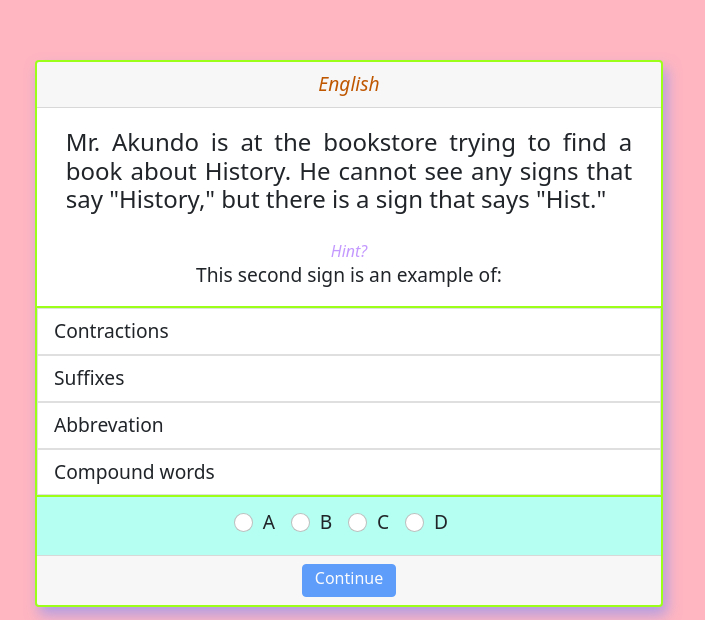
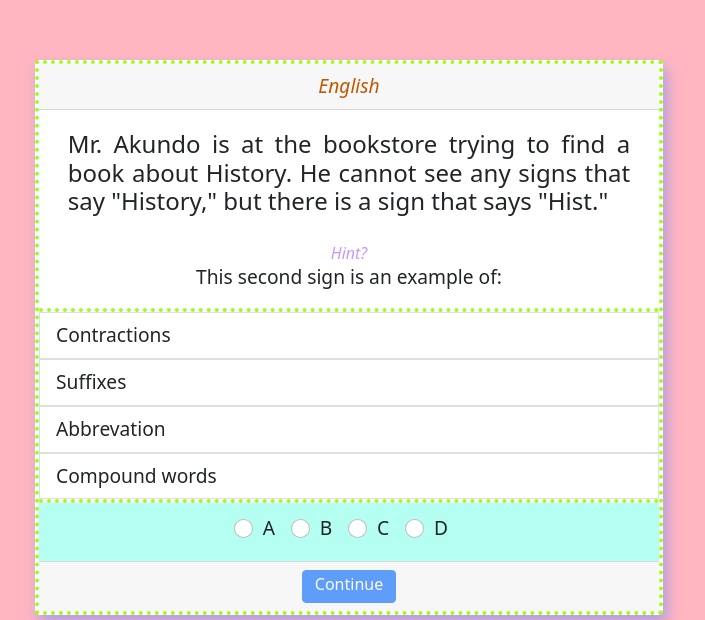
Before and after one commit to Jack-Aaron/examfairy, a React (Create React App) app: page / in a window 1280 px wide. Shown: the part 180-800 px from the top of the page, without its empty margins (291-996 px from the left). Built offline with nearby package versions, Linux system fonts and the light colour scheme.

Commit message:
appjs code clean

```diff
--- a/src/App.css
+++ b/src/App.css
@@ -3,6 +3,12 @@
   text-align: center;
   width: 100vw;
   height: 100vh;
+  min-height: 100vh;
+  display: flex;
+  flex-direction: column;
+  align-items: center;
+  justify-content: center;
+  background-color: lightpink;
 }
 
 .App-logo {
@@ -19,11 +25,6 @@
 .App-header {
   background-color: #282c34;
   min-height: 100vh;
-  display: flex;
-  flex-direction: column;
-  align-items: center;
-  justify-content: center;
-  font-size: calc(10px + 2vmin);
   color: white;
 }
 
--- a/src/App.js
+++ b/src/App.js
@@ -1,75 +1,40 @@
 import React, { useEffect, useState } from 'react';
-// import { Transition } from 'react-transition-group';
-import './App.css';
 import 'bootstrap/dist/css/bootstrap.min.css';
 import Container from 'react-bootstrap/Container'
 import Question from './components/Question';
 import QUESTIONS from './questions';
+import shuffle from './shuffle';
+import './App.css';
 
-function App() {
-
-  const shuffle = (array) => { //https://bit.ly/3eNujre
-    var currentIndex = array.length, temporaryValue, randomIndex;
-
-    // While there remain elements to shuffle...
-    while (0 !== currentIndex) {
-
-      // Pick a remaining element...
-      randomIndex = Math.floor(Math.random() * currentIndex);
-      currentIndex -= 1;
-
-      // And swap it with the current element.
-      temporaryValue = array[currentIndex];
-      array[currentIndex] = array[randomIndex];
-      array[randomIndex] = temporaryValue;
-    }
-    return array;
-  }
-
+const App = () => {
+  // prepares questions & answers and sets state
+  useEffect(() => prepareQuestions(), []);
   const [questionsState, setQuestionsState] = useState();
-
   const prepareQuestions = () => {
-    //   let latestProgress = JSON.parse(localStorage.getItem('latest_progress'));
-    //   if (latestProgress) {
-    //     let shuffledQuestions = shuffle(latestProgress);
-    //     console.log(shuffledQuestions);
-    //     shuffledQuestions = shuffledQuestions.map((question) => {
-    //       shuffle(question.answers)
-    //       setQuestionsState(shuffledQuestions)
-    //     })
-    //   }
-    // else {
-
-    let shuffledQuestions = shuffle(QUESTIONS);
+    let shuffledQuestions = shuffle(QUESTIONS); // input of a question set
     shuffledQuestions = shuffledQuestions.map((question) => {
-      shuffle(question.answers);
+      shuffle(question.answers); // shuffles answers within the questions
       setQuestionsState(shuffledQuestions)
     })
-  }
-
-  useEffect(() => prepareQuestions(), []);
-
-  const [session, setSession] = useState(true);
-
-  const endSession = () => {
-    setSession(false)
-  }
+  };
+  // test ends
+  const [session, setSession] = useState(true)
+  const endSession = () => setSession(false)
 
   return (
-    <div className='App' style={{ backgroundColor: 'lightpink' }}>
-      <Container fluid style={{ display: session ? 'inherit' : 'none', paddingTop: '30vh' }}>
-        {
-          questionsState !== undefined ?
-            <Question style={{ minWidth: '600px' }} questionsState={questionsState} setQuestionsState={setQuestionsState} endSession={endSession} shuffle={shuffle}
-            />
-            :
-            <div>All done!</div>
-        }
+    <Container className='App' fluid
+      style={{
+        display: session ? 'block' : 'none',
+        paddingTop: '30vh'
+      }}>
+      {questionsState !== undefined ?
+        <Question style={{ minWidth: '600px' }}
+          questionsState={questionsState}
+          setQuestionsState={setQuestionsState}
+          endSession={endSession}
+          shuffle={shuffle}
+        /> : null}
+    </Container>)
+};
 
-
-      </Container>
-    </div>
-  );
-}
-
-export default App;
+export default App
--- a/src/components/Question/index.js
+++ b/src/components/Question/index.js
@@ -115,7 +115,7 @@ const Question = ({ questionsState, setQuestionsState, endSession, shuffle }) =>
 
       <Card
 
-        style={{ display: 'inline-flex', border: '2px solid #9CFF19', minWidth: '50%', maxWidth: '50%', maxHeight: '50%', boxShadow: '4px 8px 14px rgb(113 137 255 / 55%)' }} className="text-center"
+        style={{ display: 'inline-flex', border: '4px dotted #9CFF19', minWidth: '50%', maxWidth: '50%', maxHeight: '50%', boxShadow: '4px 8px 14px rgb(113 137 255 / 55%)' }} className="text-center"
 
       >
         <Card.Header style={{ color: '#BF5700' }}><i>{questionsState[0].topic}</i></Card.Header>
--- /dev/null
+++ b/src/shuffle.js
@@ -0,0 +1,9 @@
+const shuffle = (a) => {
+  var c = a.length, t, r;
+  while (0 !== c) {
+    r = Math.floor(Math.random() * c);
+    c -= 1; t = a[c]; a[c] = a[r]; a[r] = t
+  } return a
+}
+export default shuffle
+ //https://bit.ly/3eNujre
```
